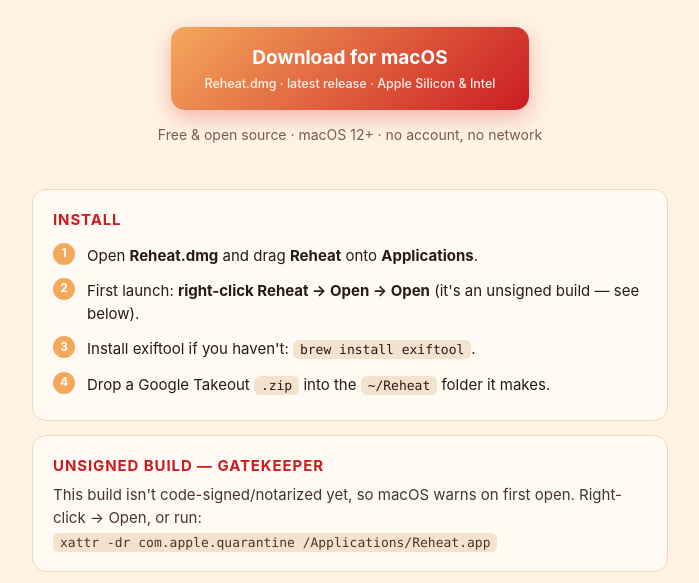
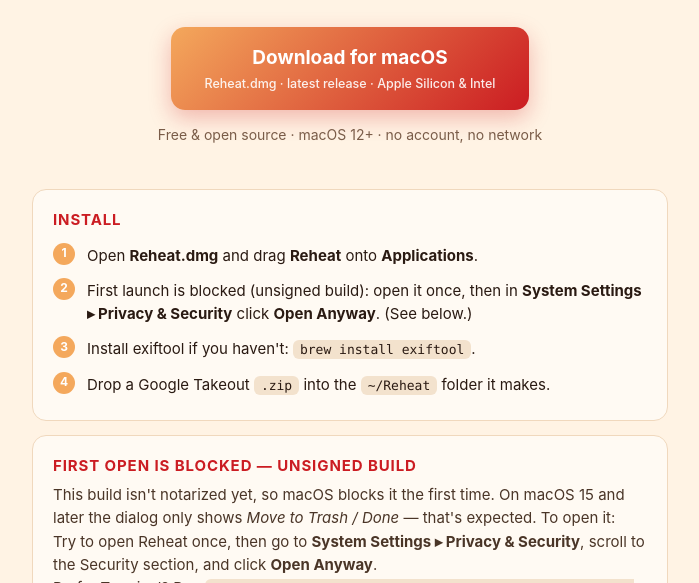
Before and after one commit to martyfontaine/reheat-takeout, a website: page docs/index.html in a window 1280 px wide. Shown: the part 333-916 px from the top of the page, without its empty margins (290-989 px from the left). Drawn offline with Linux system fonts and the light colour scheme.

Commit message:
site: fix Gatekeeper instructions for macOS 15+
The right-click -> Open bypass was removed in macOS Sequoia (15); on 15+/26 the
block dialog only offers Move to Trash. Point users to System Settings > Privacy
& Security > Open Anyway (or the xattr command) instead.

```diff
--- a/docs/index.html
+++ b/docs/index.html
@@ -65,16 +65,19 @@
       <h2>Install</h2>
       <ol class="steps">
         <li>Open <strong>Reheat.dmg</strong> and drag <strong>Reheat</strong> onto <strong>Applications</strong>.</li>
-        <li>First launch: <strong>right-click Reheat → Open → Open</strong> (it's an unsigned build — see below).</li>
+        <li>First launch is blocked (unsigned build): open it once, then in <strong>System Settings ▸ Privacy &amp; Security</strong> click <strong>Open Anyway</strong>. (See below.)</li>
         <li>Install exiftool if you haven't: <code>brew install exiftool</code>.</li>
         <li>Drop a Google Takeout <code>.zip</code> into the <code>~/Reheat</code> folder it makes.</li>
       </ol>
     </div>
 
     <div class="card">
-      <h2>Unsigned build — Gatekeeper</h2>
-      <p>This build isn't code-signed/notarized yet, so macOS warns on first open. Right-click → Open, or run:
-      <br><code>xattr -dr com.apple.quarantine /Applications/Reheat.app</code></p>
+      <h2>First open is blocked — unsigned build</h2>
+      <p>This build isn't notarized yet, so macOS blocks it the first time. On macOS 15 and later the
+      dialog only shows <em>Move to Trash / Done</em> — that's expected. To open it:</p>
+      <p>Try to open Reheat once, then go to <strong>System Settings ▸ Privacy &amp; Security</strong>,
+      scroll to the Security section, and click <strong>Open Anyway</strong>.</p>
+      <p>Prefer Terminal? Run <code>xattr -dr com.apple.quarantine /Applications/Reheat.app</code>, then open it.</p>
     </div>
 
     <div class="card">
```
